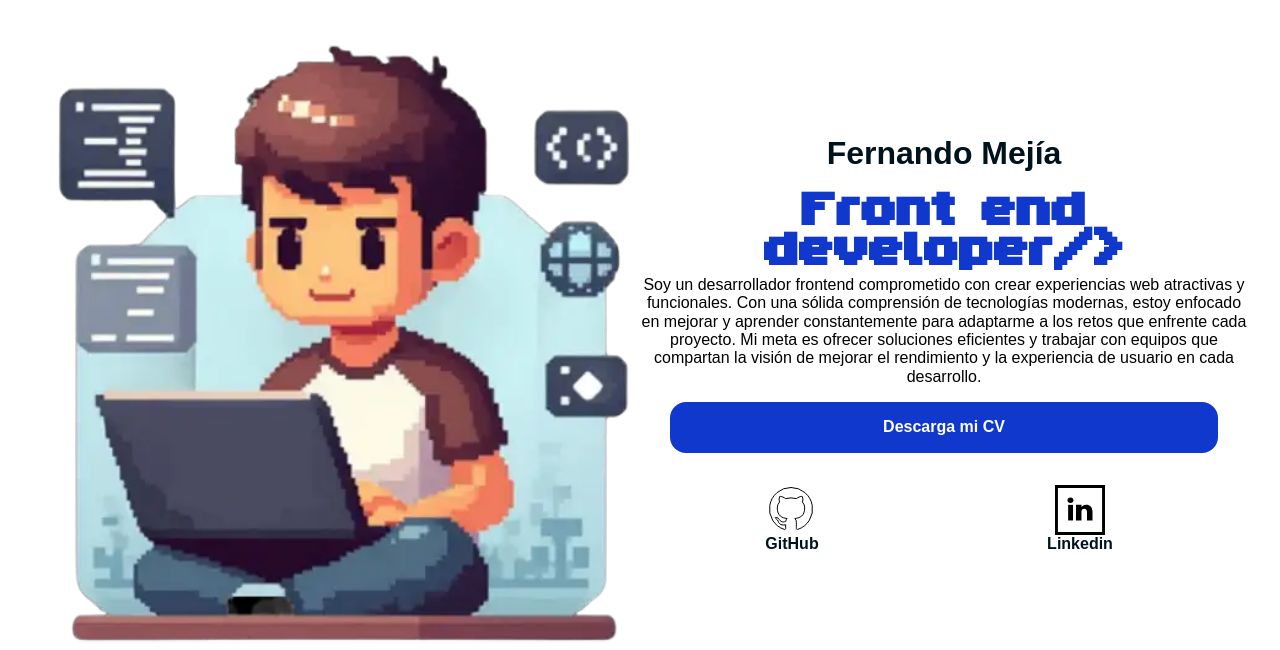
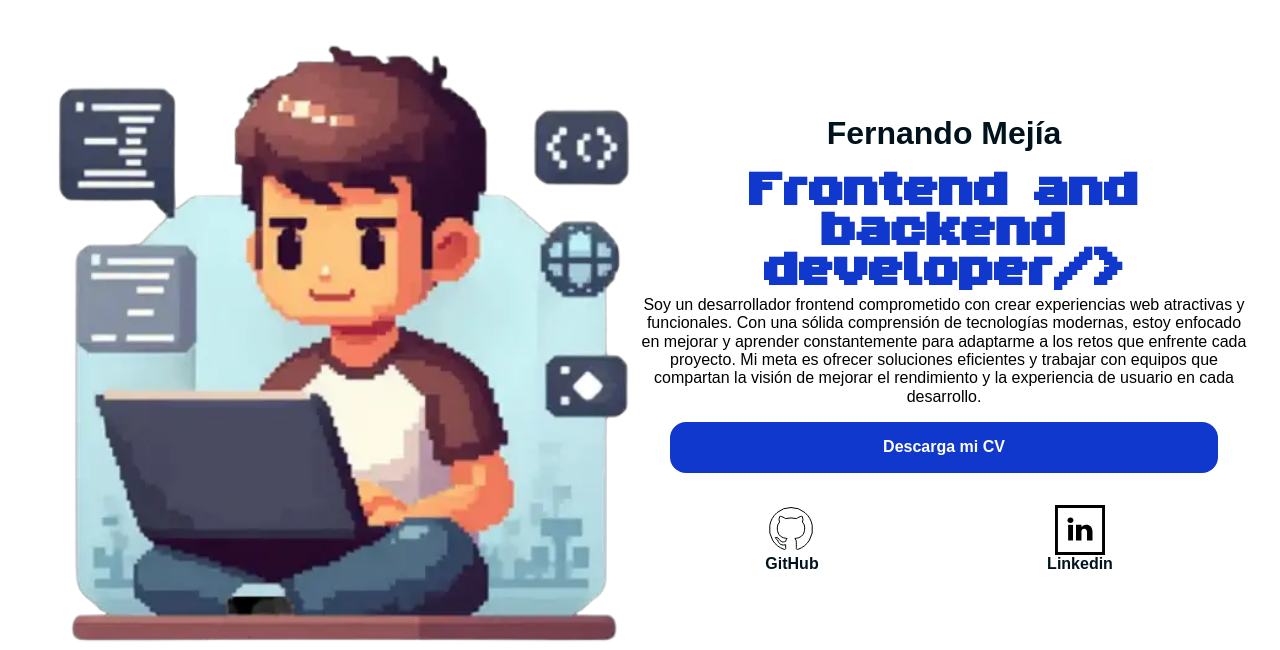
Before and after one commit to FernadoCodeDev/MyWebsite, a PHP site: page / in a window 1280 px wide. Shown: the part 250-900 px from the top of the page. Run offline with PHP 8.4, Linux system fonts and the light colour scheme; some libraries are stand-ins or nearby versions.

Commit message:
FrotendAndBackendTitle

```diff
--- a/Index.php
+++ b/Index.php
@@ -49,7 +49,7 @@
 
         <div class="Me">
             <h2>Fernando Mejía</h2>
-            <h1>Front end developer/></h1>
+            <h1>Frontend and backend developer/></h1>
             <p>
                 Soy un desarrollador frontend comprometido con crear experiencias web atractivas y funcionales. Con una sólida comprensión de tecnologías modernas, estoy enfocado en mejorar y aprender constantemente para adaptarme a los retos que enfrente cada proyecto. Mi meta es ofrecer soluciones eficientes y trabajar con equipos que compartan la visión de mejorar el rendimiento y la experiencia de usuario en cada desarrollo.
             </p>
```
